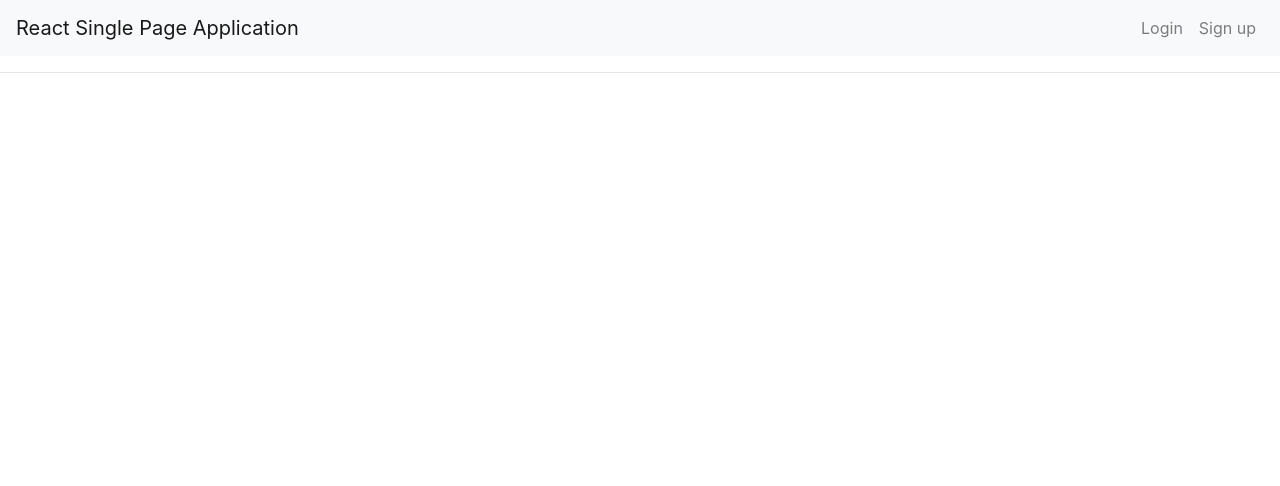
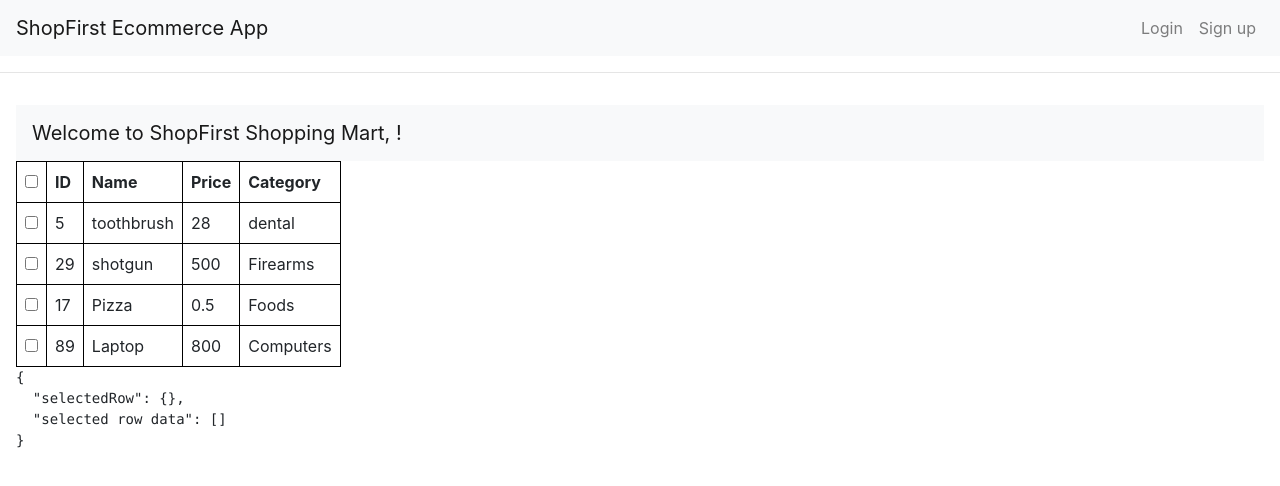
Before and after one commit to Bhuang23/React-simple-web-app, a React (Create React App) app: page /ShopDetail in a window 1280 px wide. Shown: the top 486 px of the page. Built offline with nearby package versions, Linux system fonts and the light colour scheme.

Commit message:
fixed login verification, added shop table

```diff
--- a/package.json
+++ b/package.json
@@ -13,6 +13,8 @@
     "react-dom": "^17.0.2",
     "react-router-bootstrap": "^0.25.0",
     "react-scripts": "4.0.3",
+    "react-table": "^7.7.0",
+    "styled-components": "^5.3.0",
     "web-vitals": "^1.1.1"
   },
   "scripts": {
@@ -40,6 +42,8 @@
     ]
   },
   "devDependencies": {
+    "@material-ui/core": "^4.11.4",
+    "react-bootstrap-table-next": "^4.0.3",
     "react-router-dom": "^5.2.0",
     "reactstrap": "^8.9.0"
   }
--- a/src/App.js
+++ b/src/App.js
@@ -1,35 +1,69 @@
 import "bootstrap/dist/css/bootstrap.css";
-import React from "react";
+import React, {Component, useEffect, useState} from "react";
 import Home from './components/home.component';
 import Logincomponent from './components/login.component';
+import Logoutcomponent from './components/logout.component';
 import { BrowserRouter as Router, Switch, Route, Link} from "react-router-dom";
 import Createusercomponent from "./components/createuser.component";
+import ShopDetailcomponent from "./components/ShopDetail.component";
+
 import Nav from "react-bootstrap/Nav";
 import Navbar from "react-bootstrap/Navbar";
-function App() {
-  return (
-      <Router>
-          <div className="app" >
-              <Navbar bg="light" variant="light" >
-                  <Navbar.Brand href='/'> React Single Page Application </Navbar.Brand>
+export default class App extends Component{
+    constructor(props) {
+        super(props);
+        if(Boolean(localStorage.getItem('loggedin')))
+        {
+            console.log(localStorage.getItem('loggedin'))
+            this.state = {isLoggingIn: false, isLoggedIn: localStorage.getItem('loggedin') };
+        }
+        else
+        {
+            this.state = {isLoggingIn: false, isLoggedIn: false };
+        }
+
+        console.log(this.state)
+    }
+
+    login = () => {
+        this.setState({isLoggingIn:true, isLoggedIn : false});
+        console.log(this.state)
+
+    }
+
+    logout = () => {
+        this.setState({ isLoggingIn:false, isLoggedIn: false });
+        console.log(this.state)
+    }
+
+render() {
+        const {isLoggingIn, isLoggedIn} = this.state;
+        return (<Router>
+                <div className="app">
+                    <Navbar bg="light" variant="light">
+                        <Navbar.Brand href='/'> ShopFirst Ecommerce App </Navbar.Brand>
                         <Nav className="ml-auto">
                             <Nav>
-                          <Link to={'/login-component'} className="nav-link" >Login</Link>
+                                {!isLoggedIn && !isLoggingIn && <Link to={'/login-component'} onClick={this.login} className="nav-link">Login</Link>}
                             </Nav>
                             <Nav>
-                          <Link to={'/createuser-component'} className="nav-link" >
+                                <Link to={'/createuser-component'} className="nav-link">
                                     Sign up</Link>
+                            </Nav>
+                            <Nav>
+                                {isLoggedIn && !isLoggingIn && <Link to={'/'} onClick={this.logout} className="nav-link">Logout</Link>}
                             </Nav>
                         </Nav>
                     </Navbar>
-              <hr />
+                    <hr/>
                     <Switch>
                         <Route exact path="/" component={Home}/>
                         <Route path="/login-component" component={Logincomponent}/>
                         <Route path="/createuser-component" component={Createusercomponent}/>
+                        <Route path="/ShopDetail" component={ShopDetailcomponent}/>
                     </Switch>
                 </div>
             </Router>
         );
     }
-export default App;
+}
--- /dev/null
+++ b/src/components/ShopDetail.component.js
@@ -0,0 +1,199 @@
+import React, {Component} from "react";
+import Navbar from "react-bootstrap/Navbar";
+import styled from 'styled-components'
+import { useTable, useRowSelect } from 'react-table'
+
+const Styles = styled.div`
+  padding: 1rem;
+
+  table {
+    border-spacing: 0;
+    border: 1px solid black;
+
+    tr {
+      :last-child {
+        td {
+          border-bottom: 0;
+        }
+      }
+    }
+
+    th,
+    td {
+      margin: 0;
+      padding: 0.5rem;
+      border-bottom: 1px solid black;
+      border-right: 1px solid black;
+
+      :last-child {
+        border-right: 0;
+      }
+    }
+  }
+`
+
+const IndeterminateCheckbox = React.forwardRef(
+    ({ indeterminate, ...rest }, ref) => {
+        const defaultRef = React.useRef()
+        const resolvedRef = ref || defaultRef
+
+        React.useEffect(() => {
+            resolvedRef.current.indeterminate = indeterminate
+        }, [resolvedRef, indeterminate])
+
+        return (
+            <>
+                <input type="checkbox" ref={resolvedRef} {...rest} />
+            </>
+        )
+    }
+)
+
+function Table({ columns, data }) {
+    // Use the state and functions returned from useTable to build your UI
+    const {
+        getTableProps,
+        getTableBodyProps,
+        headerGroups,
+        rows,
+        prepareRow,
+        selectedFlatRows,
+        state: { selectedRowIds },
+    } = useTable(
+        {
+            columns,
+            data,
+        },
+        useRowSelect,
+        hooks => {
+            hooks.visibleColumns.push(columns => [
+                // Let's make a column for selection
+                {
+                    id: 'selection',
+                    // The header can use the table's getToggleAllRowsSelectedProps method
+                    // to render a checkbox
+                    Header: ({ getToggleAllRowsSelectedProps }) => (
+                        <div>
+                            <IndeterminateCheckbox {...getToggleAllRowsSelectedProps()} />
+                        </div>
+                    ),
+                    // The cell can use the individual row's getToggleRowSelectedProps method
+                    // to the render a checkbox
+                    Cell: ({ row }) => (
+                        <div>
+                            <IndeterminateCheckbox {...row.getToggleRowSelectedProps()} />
+                        </div>
+                    ),
+                },
+                ...columns,
+            ])
+        }
+    )
+
+    // Render the UI for your table
+    return (
+        <>
+            <table {...getTableProps()}>
+                <thead>
+                {headerGroups.map(headerGroup => (
+                    <tr {...headerGroup.getHeaderGroupProps()}>
+                        {headerGroup.headers.map(column => (
+                            <th {...column.getHeaderProps()}>{column.render('Header')}</th>
+                        ))}
+                    </tr>
+                ))}
+                </thead>
+                <tbody {...getTableBodyProps()}>
+                {rows.slice(0, 10).map((row, i) => {
+                    prepareRow(row)
+                    return (
+                        <tr {...row.getRowProps()}>
+                            {row.cells.map(cell => {
+                                return <td {...cell.getCellProps()}>{cell.render('Cell')}</td>
+                            })}
+                        </tr>
+                    )
+                })}
+                </tbody>
+            </table>
+            <pre>
+        <code>
+          {JSON.stringify(
+              {
+                  selectedRow: selectedRowIds,
+                  'selected row data': selectedFlatRows.map(
+                      d => d.original
+                  ),
+              },
+              null,
+              2
+          )}
+        </code>
+      </pre>
+        </>
+    )
+}
+
+function ShopDetail() {
+    let username = localStorage.getItem('username')
+    console.log(username)
+    const columns = React.useMemo(
+        () => [
+            {
+                Header: 'ID',
+                accessor: 'item_id'
+            },
+            {
+                Header: 'Name',
+                accessor: 'item_name',
+            },
+            {
+                Header: 'Price',
+                accessor: 'item_price',
+            },
+            {
+                Header: 'Category',
+                accessor: 'item_category',
+            }
+        ],
+        []
+    )
+
+    const data = React.useMemo(() => [
+        {
+            item_id: 5,
+            item_name: 'toothbrush',
+            item_price: 28,
+            item_category: 'dental'
+        },
+        {
+            item_id: 29,
+            item_name: 'shotgun',
+            item_price: 500,
+            item_category: 'Firearms'
+        },
+        {
+            item_id: 17,
+            item_name: 'Pizza',
+            item_price: .5,
+            item_category: 'Foods'
+        },
+        {
+            item_id: 89,
+            item_name: 'Laptop',
+            item_price: 800,
+            item_category: 'Computers'
+        }
+    ], [])
+
+    return (
+        <Styles>
+            <Navbar bg="light" variant="light" >
+            <Navbar.Brand href='/shopDetail'> Welcome to ShopFirst Shopping Mart, {username}!</Navbar.Brand>
+            </Navbar>
+            <Table columns={columns} data={data} />
+        </Styles>
+    )
+}
+
+export default ShopDetail
--- a/src/components/home.component.js
+++ b/src/components/home.component.js
@@ -1,10 +1,10 @@
 import React, {Component} from "react";
 
-export default class Logincomponent extends Component {
+export default class homecomponent extends Component {
     render() {
         return(
             <div >
-                Simple React Single-Page-Application
+                Welcome to ShoppingFirst!
             </div>
         );
     }
--- a/src/components/login.component.js
+++ b/src/components/login.component.js
@@ -2,6 +2,7 @@ import React, {Component} from "react";
 import Form from 'react-bootstrap/Form'
 import Button from 'react-bootstrap/Button';
 import services from '../services/services'
+import {Redirect} from "react-router-dom";
 export default class Logincomponent extends Component {
     constructor(props) {
         super(props)
@@ -10,8 +11,8 @@ export default class Logincomponent extends Component {
         this.onChangeusername = this.onChangeusername.bind(this);
         this.onChangepassword = this.onChangepassword.bind(this);
         this.onSubmit = this.onSubmit.bind(this);
-
         // Setting up state
+        console.log(this.props.props)
         this.state = {
             username: '',
             password: '',
@@ -19,6 +20,10 @@ export default class Logincomponent extends Component {
             usernameerrormessage: '',
             errormessage:''
         }
+        this.userdata = {
+            username: '',
+            password: ''
+        };
     }
 
     onChangeusername(e) {
@@ -57,12 +62,12 @@ export default class Logincomponent extends Component {
     onSubmit(e) {
         var err = ''
         e.preventDefault()
-        const userdata = {
+        this.userdata = {
             username: this.state.username,
             password: this.state.password,
         };
         (async()=>{
-            let response = await services.userlogin(userdata)
+            let response = await services.userlogin(this.userdata)
             console.log(response)
             this.setState({errormessage: response});
             this.setState({username: '', password: ''})
@@ -71,31 +76,44 @@ export default class Logincomponent extends Component {
     error()
     {
         if (this.state.errormessage == "Successfully authenticated user") {
-            return (<span style={{color: 'green'}}>{this.state.errormessage}</span>);
+            // store the user in localStorage
+            let user = {
+                isLoggedIn: true
+            }
+            localStorage.setItem('loggedin', user.isLoggedIn)
+            localStorage.setItem('username', this.userdata.username)
+            return (<span style={{color: 'green'}}>{this.state.errormessage}</span>),
+                (<Redirect to={{
+                    pathname: '/ShopDetail',
+                    state: this.state
+                }}
+                />);
+
         }
         else{
             return (<span style={{color:'red'}}>{this.state.errormessage}</span>);
         }
     }
     render() {
-        return(
+                return (
                     <div className="col-md-13 col-md-offset-2" style={{justifyContent: 'center'}}>
-                    <Form onSubmit={this.onSubmit}  className="formWidth">
+                        <Form onSubmit={this.onSubmit} className="formWidth">
                             <Form.Group controlId="Username">
                                 <Form.Label style={{display: 'flex', justifyContent: 'center'}}>Username</Form.Label>
                                 <Form.Control type="text" value={this.state.username} onChange={this.onChangeusername}/>
                                 {this.state.usernameerrormessage.length > 0 &&
-                            <span style={{color:'red'}}>{this.state.usernameerrormessage}</span>}
+                                <span style={{color: 'red'}}>{this.state.usernameerrormessage}</span>}
                             </Form.Group>
                             <Form.Group controlId="Password">
                                 <Form.Label style={{display: 'flex', justifyContent: 'center'}}>Password</Form.Label>
                                 <Form.Control type="text" value={this.state.password} onChange={this.onChangepassword}/>
                                 {this.state.passworderrormessage.length > 0 &&
-                            <span style={{color:'red'}}>{this.state.passworderrormessage}</span>}
+                                <span style={{color: 'red'}}>{this.state.passworderrormessage}</span>}
                             </Form.Group>
                             <Button variant="danger" size="lg" block="block" type="submit"> Login </Button>
                         </Form>
                         {this.error()}
+
                     </div>
                 );
             }
--- /dev/null
+++ b/src/components/logout.component.js
@@ -0,0 +1,32 @@
+import React, {Component} from "react";
+import button from 'react-bootstrap/Button';
+import {Redirect, Link} from "react-router-dom";
+export default class Logoutcomponent extends Component {
+    constructor(props) {
+        super(props)
+        this.logout = this.logout.bind(this);
+        this.stay = this.stay.bind(this);
+    }
+    logout() {
+        this.props.logout()
+    }
+    stay() {
+    }
+    render() {
+        return (
+            <div>
+                Are you sure you want to log out?
+                <Link to="/" className='button'>
+                    <button onClick={this.logout} className='button' type="button">
+                        Yes
+                    </button>
+                </Link>
+                <Link to="/" className='button'>
+                    <button onClick={this.stay} className='button' type="button">
+                        No
+                    </button>
+                </Link>
+            </div>
+        )
+    }
+};
--- a/src/index.js
+++ b/src/index.js
@@ -4,8 +4,9 @@ import './index.css';
 import { BrowserRouter } from "react-router-dom";
 import App from './App';
 import reportWebVitals from './reportWebVitals';
+
 ReactDOM.render(
-    <BrowserRouter>
+        <BrowserRouter>
         <App/>
     </BrowserRouter>,
   document.getElementById('root')
```
Also changed, not shown: src/components/createuser.component.js (line endings or trailing spaces), 1 other file (tests, documents, lock files or other folders). Lines whose indentation alone changed are shown as unchanged.
